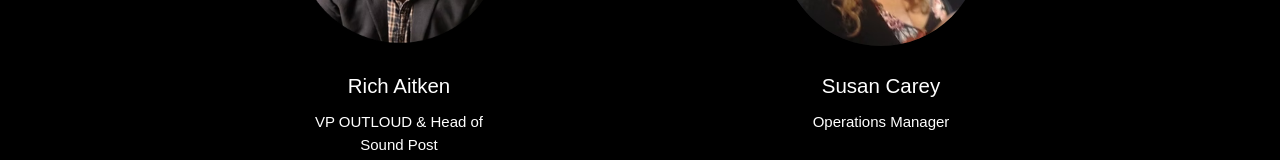
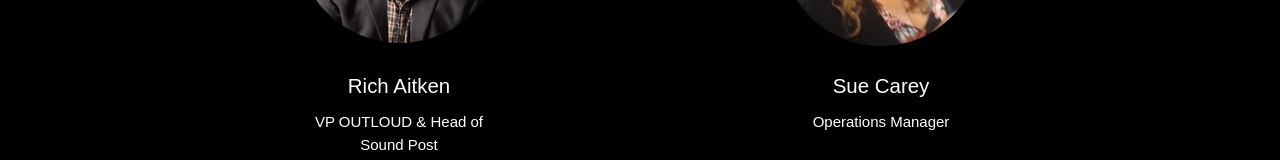
Before and after one commit to kennedyc22/0utlyer, a Next.js app: page /team in a window 1280 px wide. Shown: the part 960-1120 px from the top of the page. Built offline with nearby package versions, Linux system fonts and the light colour scheme.

Commit message:
Update headshots and team page2

```diff
--- a/content/team.ts
+++ b/content/team.ts
@@ -54,12 +54,12 @@ export const broaderTeam: TeamMember[] = [
     },
   },
   {
-    name: "Susan Carey",
+    name: "Sue Carey",
     role: "Operations Manager",
     bio: "",
     photo: {
-      src: "/headshots/Susan.avif",
-      alt: "Portrait of Susan Carey, Operations Manager.",
+      src: "/headshots/Sue.avif",
+      alt: "Portrait of Sue Carey, Operations Manager.",
     },
   },
   {
```
Also changed, not shown: public/headshots/Sue.avif (renamed from public/headshots/Susan.avif).
